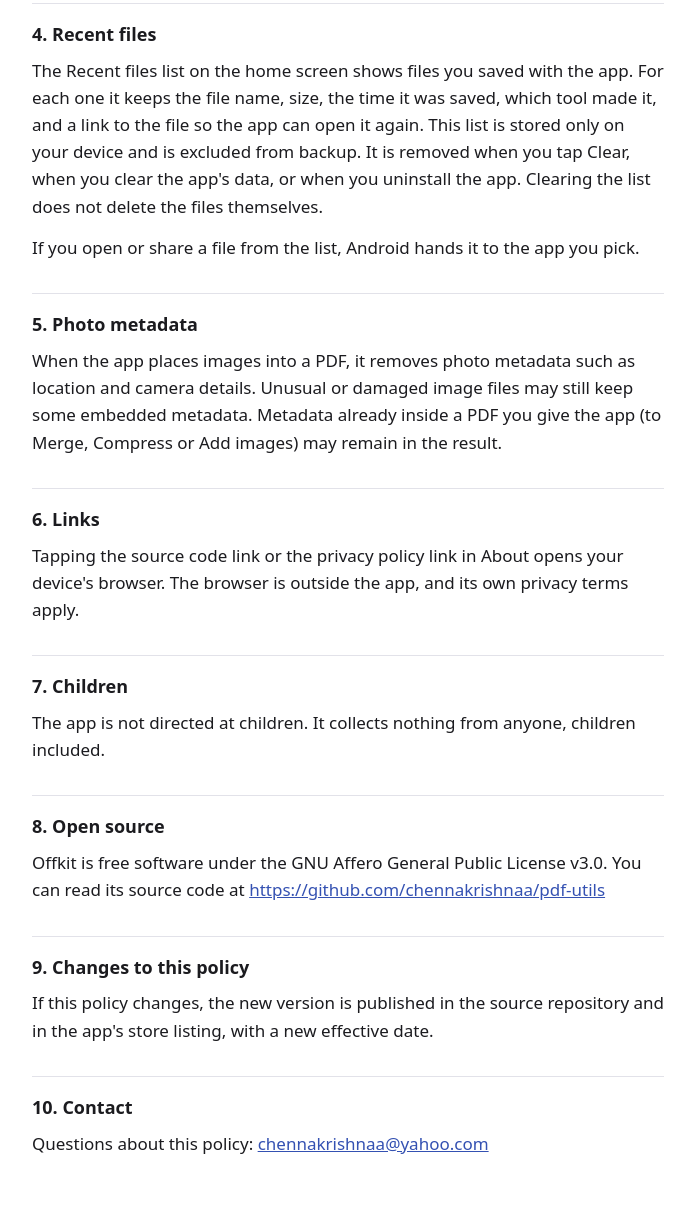
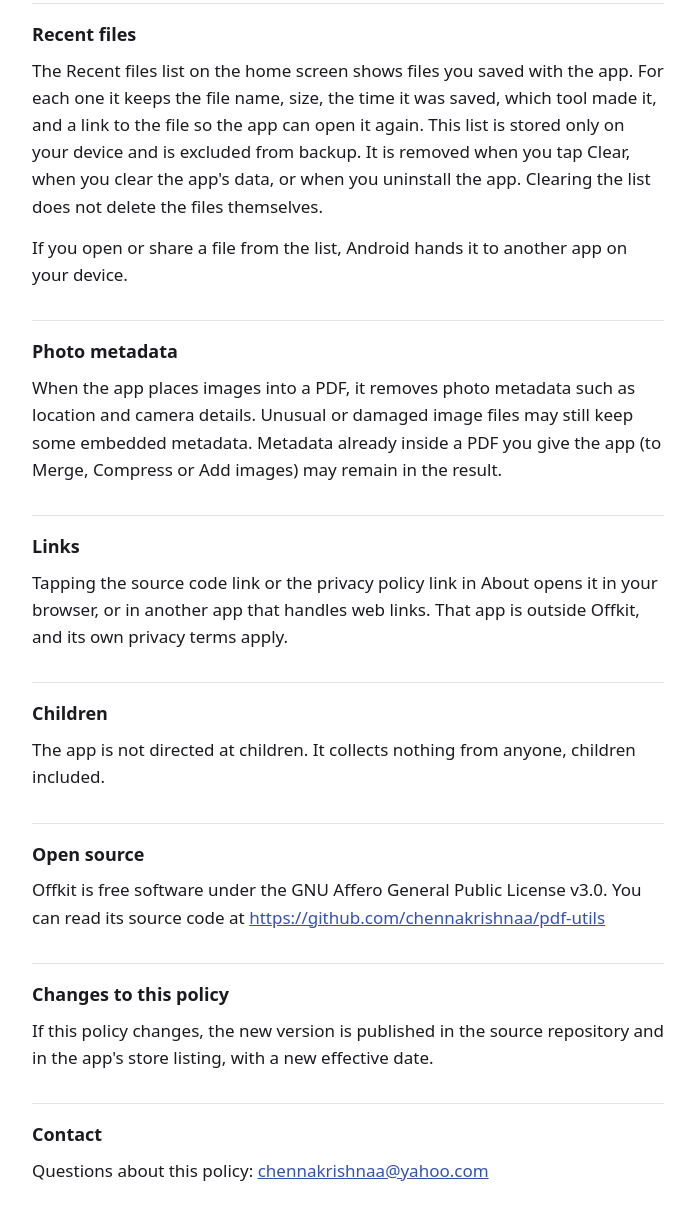
Before and after one commit to chennakrishnaa/pdf-utils, a plain HTML site: page docs/privacy/index.html in a window 1280 px wide. Shown: the part 791-2010 px from the top of the page, without its empty margins (292-987 px from the left). Drawn offline with Linux system fonts and the light colour scheme.

Commit message:
Privacy policy: render headings on GitHub; exact wording for links and sharing
Co-Authored-By: Claude Opus 5.5 <noreply@anthropic.com>
Claude-Session: https://claude.ai/code/session_01265QujiKGqdLjGG6TAjSAL

```diff
--- a/docs/privacy/index.html
+++ b/docs/privacy/index.html
@@ -53,37 +53,37 @@
 
 <p>Offkit is an offline PDF and image toolkit for Android. This policy explains what the app does with your information. In short: no data collected. Works offline.</p>
 
-<h2>1. What we collect</h2>
+<h2>What we collect</h2>
 <p>Offkit collects no personal data. It does not store your data on any server, and it does not share or sell personal data. There are no accounts, no ads, no analytics, no crash reporting and no trackers.</p>
 
-<h2>2. Permissions and network</h2>
+<h2>Permissions and network</h2>
 <p>The app requests no Android permissions and makes no network connections.</p>
 
-<h2>3. Your files</h2>
+<h2>Your files</h2>
 <p>You choose files through the system file picker or photo picker. They are processed entirely on your device.</p>
 <p>While a job runs, the app keeps temporary working copies in its private cache. They are deleted after each job (when the result is saved or discarded, or the job fails or is cancelled). Any copies left behind, for example if the app was closed mid-job, are deleted the next time a tool is opened after the app starts.</p>
 <p>The result is written only to the place you choose in the save dialog.</p>
 
-<h2>4. Recent files</h2>
+<h2>Recent files</h2>
 <p>The Recent files list on the home screen shows files you saved with the app. For each one it keeps the file name, size, the time it was saved, which tool made it, and a link to the file so the app can open it again. This list is stored only on your device and is excluded from backup. It is removed when you tap Clear, when you clear the app's data, or when you uninstall the app. Clearing the list does not delete the files themselves.</p>
-<p>If you open or share a file from the list, Android hands it to the app you pick.</p>
+<p>If you open or share a file from the list, Android hands it to another app on your device.</p>
 
-<h2>5. Photo metadata</h2>
+<h2>Photo metadata</h2>
 <p>When the app places images into a PDF, it removes photo metadata such as location and camera details. Unusual or damaged image files may still keep some embedded metadata. Metadata already inside a PDF you give the app (to Merge, Compress or Add images) may remain in the result.</p>
 
-<h2>6. Links</h2>
-<p>Tapping the source code link or the privacy policy link in About opens your device's browser. The browser is outside the app, and its own privacy terms apply.</p>
+<h2>Links</h2>
+<p>Tapping the source code link or the privacy policy link in About opens it in your browser, or in another app that handles web links. That app is outside Offkit, and its own privacy terms apply.</p>
 
-<h2>7. Children</h2>
+<h2>Children</h2>
 <p>The app is not directed at children. It collects nothing from anyone, children included.</p>
 
-<h2>8. Open source</h2>
+<h2>Open source</h2>
 <p>Offkit is free software under the GNU Affero General Public License v3.0. You can read its source code at <a href="https://github.com/chennakrishnaa/pdf-utils">https://github.com/chennakrishnaa/pdf-utils</a></p>
 
-<h2>9. Changes to this policy</h2>
+<h2>Changes to this policy</h2>
 <p>If this policy changes, the new version is published in the source repository and in the app's store listing, with a new effective date.</p>
 
-<h2>10. Contact</h2>
+<h2>Contact</h2>
 <p>Questions about this policy: <a href="mailto:chennakrishnaa@yahoo.com">chennakrishnaa@yahoo.com</a></p>
 </main>
 </body>
```
Also changed, not shown: 2 other files.
